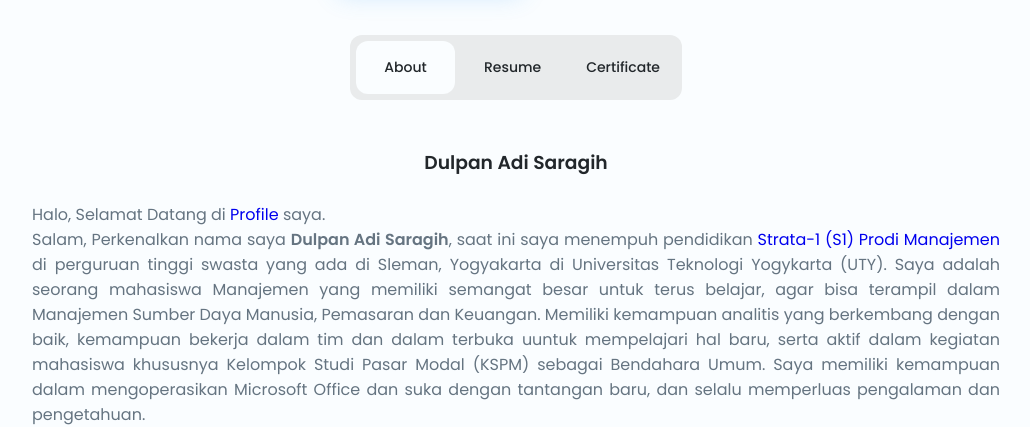
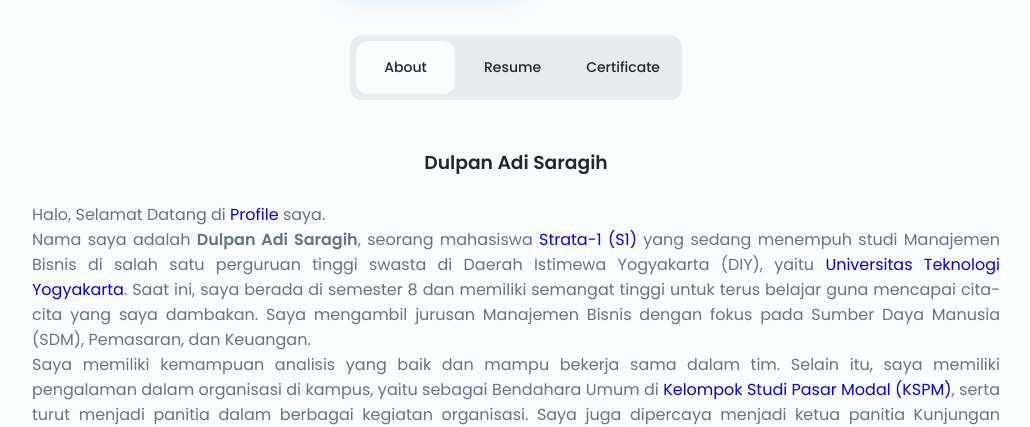
Before and after one commit to dulpansrgih/profile-portfolio, a plain HTML site: page index.html in a window 1280 px wide. Shown: the part 534-961 px from the top of the page, without its empty margins (124-1154 px from the left). Drawn offline with nearby package versions, Linux system fonts and the light colour scheme.

Commit message:
Update index.html

```diff
--- a/index.html
+++ b/index.html
@@ -120,14 +120,16 @@
                                 <p align="justify">
 
                                     Halo, Selamat Datang di <a href="/"> Profile </a>  saya. <br>
-                                    Salam, Perkenalkan nama saya <b>Dulpan Adi Saragih</b>, saat ini saya menempuh pendidikan <a href="https://pddikti.kemdikbud.go.id/data_mahasiswa/RDUwMkVDQTItMjEyNS00OTg5LUFENDUtMDEzMTM0OUYzMDhG/">Strata-1 (S1) Prodi Manajemen</a> di perguruan tinggi swasta yang ada di Sleman, Yogyakarta
-                                    di Universitas Teknologi Yogykarta (UTY). Saya adalah seorang mahasiswa Manajemen yang memiliki
-                                    semangat besar untuk terus belajar, agar bisa terampil
-                                    dalam Manajemen Sumber Daya Manusia, Pemasaran dan Keuangan. Memiliki kemampuan analitis yang berkembang
-                                    dengan baik, kemampuan bekerja dalam tim dan dalam  terbuka uuntuk mempelajari hal baru, serta aktif dalam
-                                    kegiatan mahasiswa khususnya Kelompok Studi Pasar Modal (KSPM) sebagai Bendahara Umum. Saya memiliki
-                                    kemampuan dalam  mengoperasikan  Microsoft  Office  dan  suka  dengan tantangan  baru,  dan selalu  memperluas
-                                    pengalaman dan pengetahuan.
+                                    Nama saya adalah <b>Dulpan Adi Saragih</b>, seorang mahasiswa <a href="https://pddikti.kemdiktisaintek.go.id/detail-mahasiswa/42c5goGZX_sennODUHjXqiM2i103Ztsf6C5mCbBirFNXtLA3G9fvhtGYjWTiDMwA7WxPGQ==">Strata-1 (S1)</a> yang sedang menempuh studi Manajemen Bisnis
+                                    di salah satu perguruan tinggi swasta di Daerah Istimewa Yogyakarta (DIY), yaitu <a href="https://uty.ac.id/">Universitas Teknologi Yogyakarta</a>.
+                                    Saat ini, saya berada di semester 8 dan memiliki semangat tinggi untuk terus belajar guna mencapai cita-cita yang saya dambakan.
+                                    Saya mengambil jurusan Manajemen Bisnis dengan fokus pada Sumber Daya Manusia (SDM), Pemasaran, dan Keuangan.
+                                    <br> Saya memiliki kemampuan analisis yang baik dan mampu bekerja sama dalam tim. Selain itu, saya memiliki pengalaman dalam organisasi di kampus,
+                                    yaitu sebagai Bendahara Umum di <a href="https://www.instagram.com/kspm_uty/">Kelompok Studi Pasar Modal (KSPM)</a>, serta turut menjadi panitia dalam berbagai kegiatan organisasi.
+                                    Saya juga dipercaya menjadi ketua panitia Kunjungan Industri yang diadakan di Mojokerto dan Kejayan. Selain itu,
+                                    saya pernah menjadi Asisten Dosen untuk mata kuliah Manajemen Keuangan Praktik.
+                                    Saya juga mampu mengoperasikan Microsoft Office dengan baik serta suka dengan tantangan baru dan memperluas pengalaman dan pengetahuan.
+
                                 </p>
                                 <br>
                                 <h4>Prof</h4>
@@ -142,7 +144,6 @@
                                 <br>
                                 <h4>Contact</h4>
                                 <ul>
-                                    <ul><i class="ri-whatsapp-line"></i> WhatsApp : <a href="https://wa.me/6285229592941/">62 852 2959 2941</a></ul>
                                     <ul><i class="ri-mail-line"></i> Email : <a href="mailto:dulpansmanagament.offc@gmail.com">dulpansmanagament.offc@gmail.com</a></ul>
                                     <ul><i class="ri-base-station-line"></i> Website : <a href="https://dulpanadisaragih.com/">www.dulpanadisaragih.com</a></ul>
                                     <ul><i class="ri-user-line"></i> Profile : <a href="https://prof.dulpanadisaragih.com/">prof.dulpanadisaragih.com</a></ul>
```
